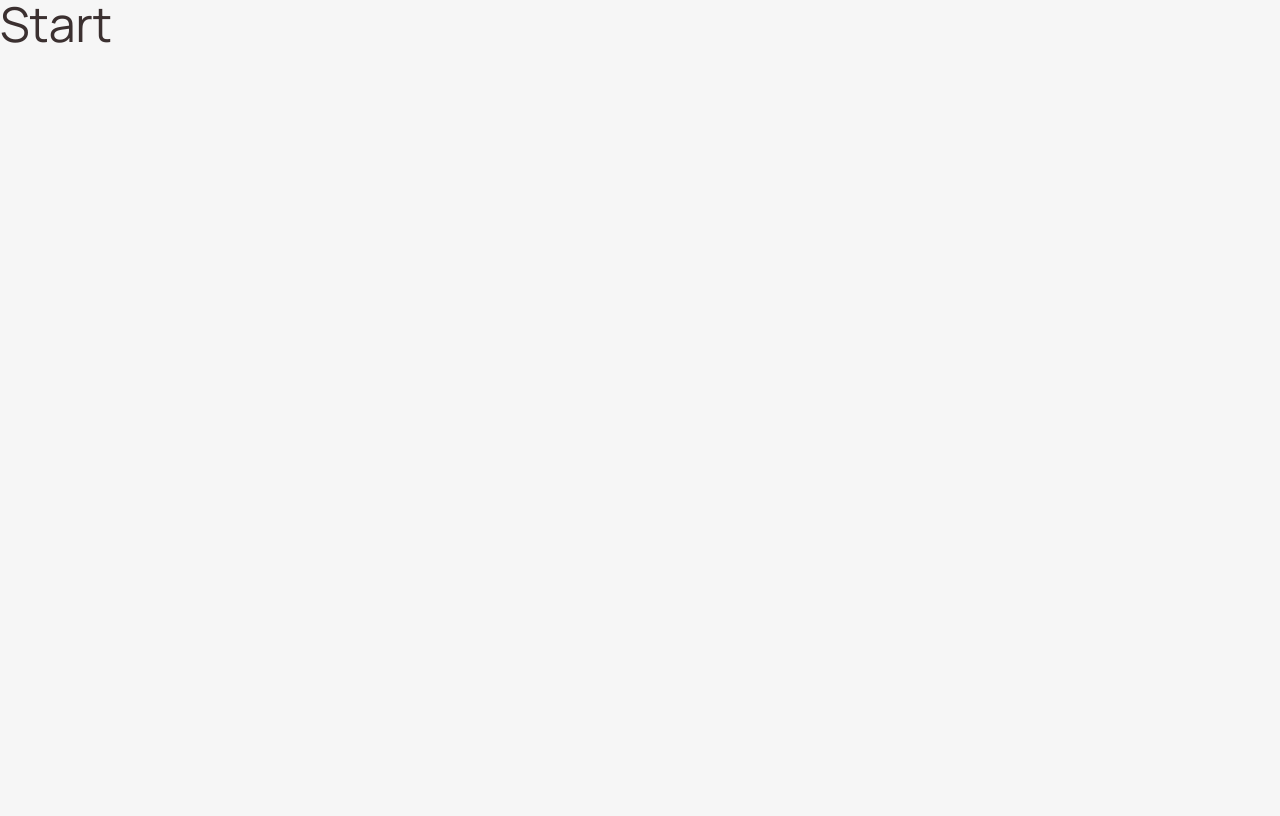
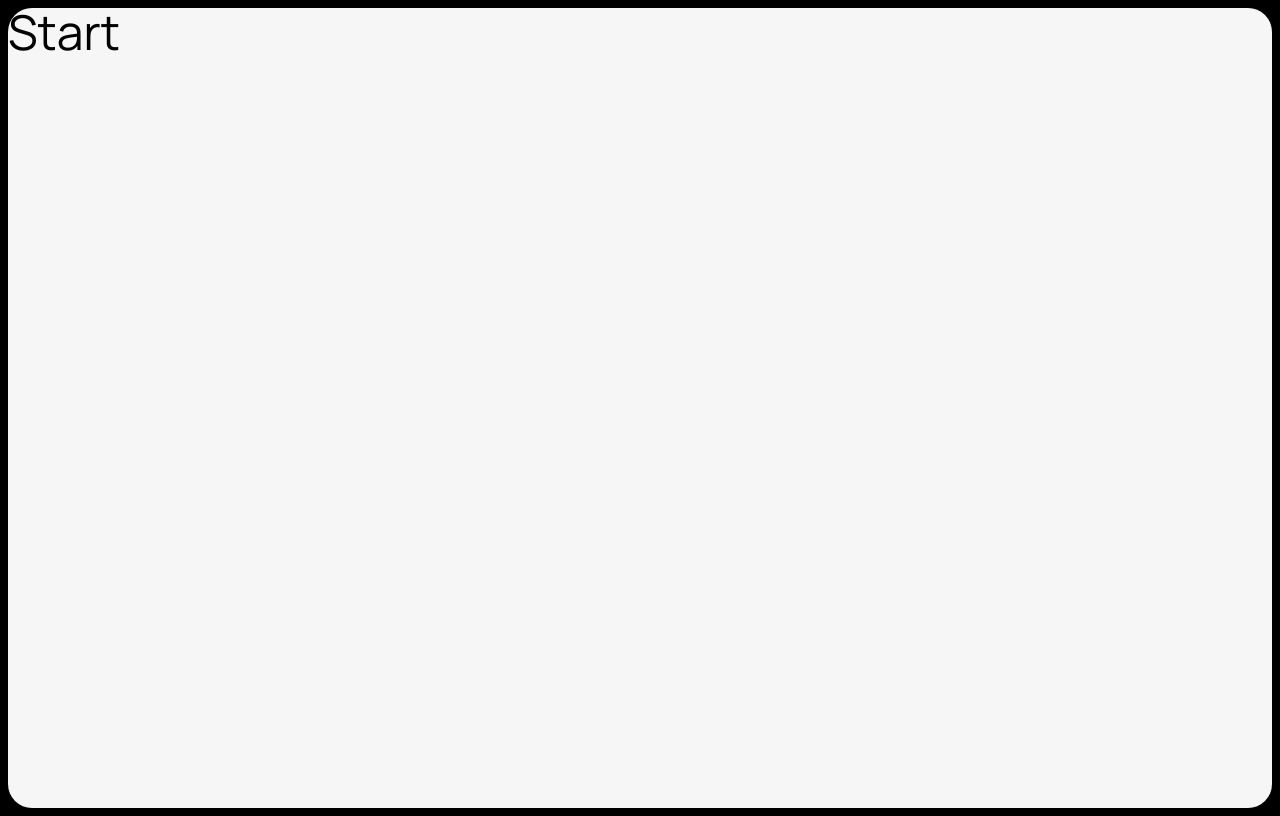
Before and after one commit to vaishnavishelke2021/My-Portfolio, a React (Vite) app: page / in a window 1280 px wide. Built offline with nearby package versions, Linux system fonts and the light colour scheme.

Commit message:
colors changed

```diff
--- a/src/App.jsx
+++ b/src/App.jsx
@@ -2,8 +2,11 @@ import React from "react";
 
 const App = () => {
   return (
-    <div className="bg-secondary text-primary">
-      <h1 className="text-5xl font-normal">Start</h1>
+    <div className="bg-black text-primary p-2">
+      {/* wrapper  */}
+      <div className="bg-secondary rounded-[1.5rem] min-h-screen">
+        <h1 className="text-5xl font-normal">Start</h1>
+      </div>
     </div>
   );
 };
--- a/tailwind.config.js
+++ b/tailwind.config.js
@@ -4,7 +4,7 @@ export default {
   theme: {
     extend: {
       colors: {
-        primary: "#3B3030",
+        primary: "#020202",
         secondary: "#f6f6f6",
       },
     },
```
